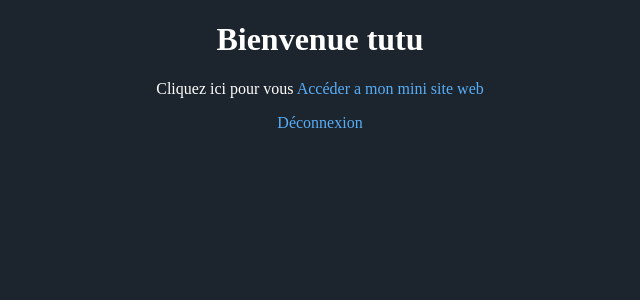
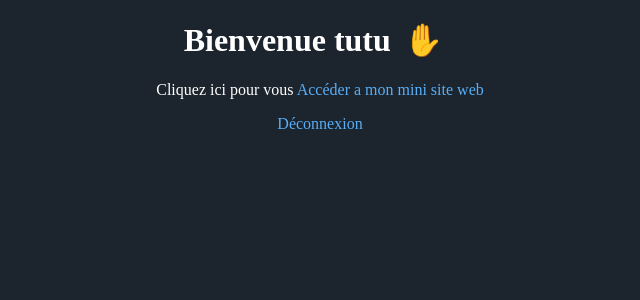
Before and after one commit to mir-ak/login.php, a PHP site: page / in a window 1280 px wide. Shown: the top 300 px of the page, without its empty margins (320-960 px from the left). Run offline with PHP 8.4, Linux system fonts and the light colour scheme; a user stored in the database is signed in.

Commit message:
Update style.css

```diff
--- a/identification/style/style.css
+++ b/identification/style/style.css
@@ -119,3 +119,19 @@ p.errorMessage {
     color: #FFFFFF;
     border-radius: 3px;
 }
+.emoji {
+  min-width: 1.4em;
+  margin: 0.3em 0.4em;
+  text-align: center;
+}
+
+.emoji::after {
+  animation-timing-function: linear;
+  animation-iteration-count: infinite;
+}
+.wave::after {
+  content: '✋';
+  --emoji: '👋';
+  animation-name: twoFrames;
+  animation-duration: 1s;
+}
```
